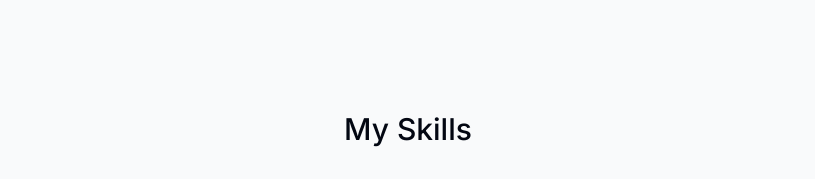
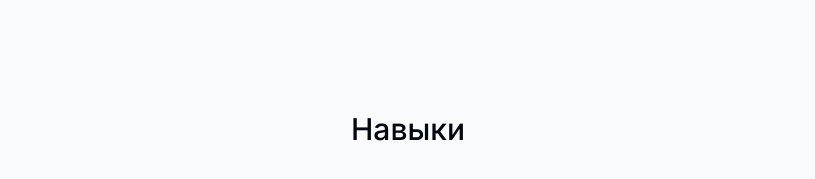
Before and after one commit to pokeuq/portfolio, a Next.js app: page / in a window 1280 px wide. Shown: the part 4233-4412 px from the top of the page, without its empty margins (232-1047 px from the left). Built offline with nearby package versions, Linux system fonts and the light colour scheme.

Commit message:
Update skills.tsx

```diff
--- a/components/skills.tsx
+++ b/components/skills.tsx
@@ -30,7 +30,7 @@ export default function Skills() {
       className="mb-28 max-w-[53rem]
         scroll-mt-28 text-center sm:mb-40"
     >
-      <SectionHeading>My Skills</SectionHeading>
+      <SectionHeading>Навыки</SectionHeading>
 
       <ul className="flex flex-wrap justify-center gap-2 text-lg text-gray-800">
         {skillsData.map((skill, index) => (
```
